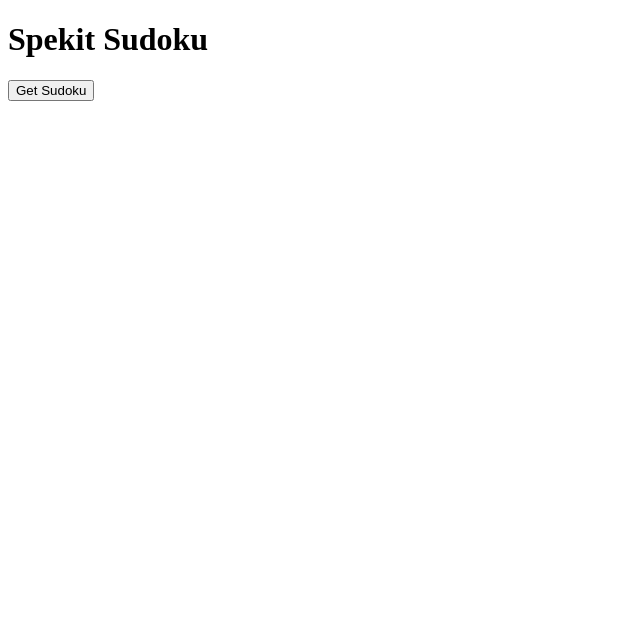
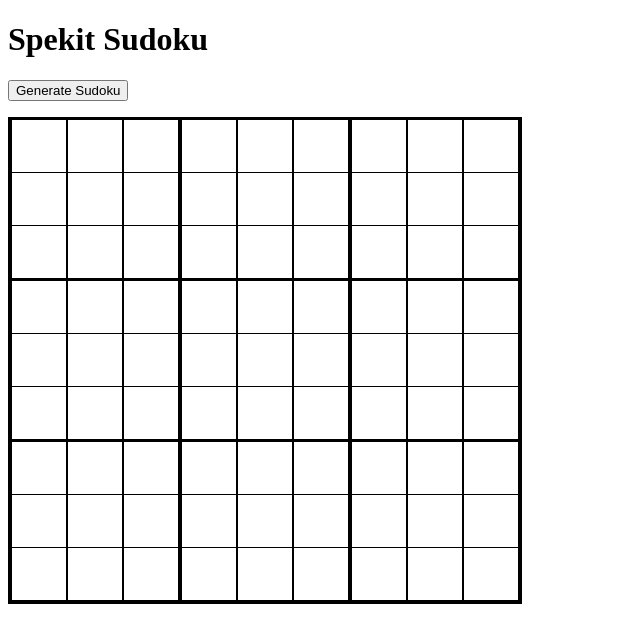
Before and after one commit to gabrielliwerant/spekit-sudoku, a React app: page / in a window 1280 px wide. Shown: the top 642 px of the page, without its empty margins (0-640 px from the left). Built offline with nearby package versions, Linux system fonts and the light colour scheme.

Commit message:
Update visual sudoku grid and input number entry
- Prevent changing values to non-sudoku inputs or original sudoku generated values
- Draw thicker borders around each 3 x 3 square of the grid
- Improve accessibility on inputs

```diff
--- a/src/components/Main.js
+++ b/src/components/Main.js
@@ -8,52 +8,103 @@
   selectPuzzleData,
   selectIsPending,
   selectHasSuccess,
-  selectHasError
+  selectHasError,
+  selectOriginal
 } from '../redux/selectors';
-import { generateByDifficulty } from '../redux/slices';
+import { boardSlice, generateByDifficulty } from '../redux/slices';
+
+const classNames = require('classnames');
+
+const BACKSPACE_KEY = 'Backspace';
+const DELETE_KEY = 'Delete';
 
 const useStyles = createUseStyles({
   '@global': {},
   board: {
     display: 'flex',
-    flexDirection: 'column'
+    flexDirection: 'column',
+    paddingInlineStart: 0,
+    width: '508px',
+    border: '3px solid #000'
   },
   row: {
     display: 'flex',
-    listStyle: 'none'
+    listStyle: 'none',
+    marginTop: '-1px',
+    paddingInlineStart: 0
   },
   cell: {
     width: '50px',
     height: '50px',
     fontSize: '35px',
     textAlign: 'center',
+    border: '1px solid #000',
     '&::-webkit-inner-spin-button': {
       display: 'none'
     }
+  },
+  rightBorder: {
+    borderRight: '3px solid #000'
+  },
+  bottomBorder: {
+    borderBottom: '3px solid #000'
   }
 });
 
+const isMultipleOfThreeButNotNine = n => (n + 1) % 3 === 0 && (n + 1) % 9 !== 0;
+
 const Main = props => {
   const classes = useStyles();
-  const { ordering, puzzle, isPending, hasSuccess, hasError, generate } = props;
-  const onClick = () => generate('easy');
+  const {
+    ordering,
+    puzzle,
+    original,
+    isPending,
+    hasSuccess,
+    hasError,
+    generate,
+    change
+  } = props;
+  const handleOnClick = () => generate('easy');
+  const onKeyDown = e => {
+    const value = parseInt(e.key, 10);
+
+    if (e.key === BACKSPACE_KEY || e.key === DELETE_KEY) return;
+    if (isNaN(value) || value < 1 || value > 9) e.preventDefault();
+  };
+  const onChange = key => e => {
+    const { value } = e.target;
+
+    if (parseInt(value, 10) < 1 || parseInt(value, 10) > 9) return;
+    else change(key, value);
+  };
 
   return (
     <>
       <h1>Spekit Sudoku</h1>
-      <button onClick={onClick}>Get Sudoku</button>
+      <button onClick={handleOnClick}>Generate Sudoku</button>
       {isPending && <div>Loading...</div>}
       {hasError && <div>Error loading puzzle</div>}
       {hasSuccess && (
         <ol className={classes.board}>
           {ordering.map((row, i) => (
             <ol key={i} className={classes.row}>
-              {row.map(cell => (
+              {row.map((cell, j) => (
                 <li key={cell}>
                   <input
                     type="number"
-                    value={puzzle[cell] || null}
-                    className={classes.cell}
+                    min="1"
+                    max="9"
+                    maxLength="1"
+                    value={puzzle[cell] || ''}
+                    readOnly={!!original[cell]}
+                    onKeyDown={onKeyDown}
+                    onChange={onChange(cell)}
+                    className={classNames({
+                      [classes.cell]: true,
+                      [classes.rightBorder]: isMultipleOfThreeButNotNine(j),
+                      [classes.bottomBorder]: isMultipleOfThreeButNotNine(i)
+                    })}
                   />
                 </li>
               ))}
@@ -68,15 +119,18 @@
 Main.propTypes = {
   ordering: PropTypes.array,
   puzzle: PropTypes.object,
+  original: PropTypes.object,
   isPending: PropTypes.bool,
   hasSuccess: PropTypes.bool,
   hasError: PropTypes.bool,
-  generate: PropTypes.func.isRequired
+  generate: PropTypes.func.isRequired,
+  change: PropTypes.func.isRequired
 };
 
 Main.defaultProps = {
   ordering: [],
   puzzle: {},
+  original: {},
   isPending: false,
   hasSuccess: false,
   hasError: false
@@ -85,13 +139,15 @@
 const mapStateToProps = state => ({
   ordering: selectOrdering(state),
   puzzle: selectPuzzleData(state),
+  original: selectOriginal(state),
   isPending: selectIsPending(state),
   hasSuccess: selectHasSuccess(state),
   hasError: selectHasError(state)
 });
 
 const mapDispatchToProps = {
-  generate: difficulty => generateByDifficulty({ difficulty })
+  generate: difficulty => generateByDifficulty({ difficulty }),
+  change: (key, value) => boardSlice.actions.change({ key, value })
 };
 
 export default connect(mapStateToProps, mapDispatchToProps)(Main);
--- a/src/redux/selectors.js
+++ b/src/redux/selectors.js
@@ -8,14 +8,18 @@
 const selectPuzzle = state => selectBoard(state).puzzle;
 const selectOrdering = state => selectPuzzle(state).ordering;
 const selectPuzzleData = state => selectPuzzle(state).data;
+const selectOriginal = state => selectPuzzle(state).original;
+
 const selectBoardUi = state => selectBoard(state).ui;
-const selectIsPending = state => selectBoardUi(state).isPending;
-const selectHasSuccess = state => selectBoardUi(state).hasSuccess;
-const selectHasError = state => selectBoardUi(state).hasError;
+const selectBoardUiGenerate = state => selectBoardUi(state).generate;
+const selectIsPending = state => selectBoardUiGenerate(state).isPending;
+const selectHasSuccess = state => selectBoardUiGenerate(state).hasSuccess;
+const selectHasError = state => selectBoardUiGenerate(state).hasError;
 
 export {
   selectOrdering,
   selectPuzzleData,
+  selectOriginal,
   selectIsPending,
   selectHasSuccess,
   selectHasError
--- a/src/redux/slices.js
+++ b/src/redux/slices.js
@@ -12,9 +12,11 @@
 const initialState = {
   board: {
     ui: {
-      isPending: false,
-      hasSuccess: false,
-      hasError: false
+      generate: {
+        isPending: false,
+        hasSuccess: true,
+        hasError: false
+      }
     },
     difficulty: 'easy',
     puzzle: {
@@ -46,23 +48,28 @@
 const boardSlice = createSlice({
   name: 'board',
   initialState: initialState.board,
-  reducers: {},
+  reducers: {
+    change: (state, action) => {
+      state.puzzle.data[action.payload.key] = action.payload.value;
+    }
+  },
   extraReducers: {
     [generateByDifficulty.pending]: state => {
-      state.ui.isPending = true;
-      state.ui.hasSuccess = false;
-      state.ui.hasError = false;
+      state.ui.generate.isPending = true;
+      state.ui.generate.hasSuccess = false;
+      state.ui.generate.hasError = false;
     },
     [generateByDifficulty.fulfilled]: (state, action) => {
-      state.ui.isPending = false;
-      state.ui.hasSuccess = true;
-      state.ui.hasError = false;
+      state.ui.generate.isPending = false;
+      state.ui.generate.hasSuccess = true;
+      state.ui.generate.hasError = false;
       state.puzzle.data = action.payload.data.puzzle;
+      state.puzzle.original = action.payload.data.puzzle;
     },
     [generateByDifficulty.rejected]: state => {
-      state.ui.isPending = false;
-      state.ui.hasSuccess = false;
-      state.ui.hasError = true;
+      state.ui.generate.isPending = false;
+      state.ui.generate.hasSuccess = false;
+      state.ui.generate.hasError = true;
     }
   }
 });
```
